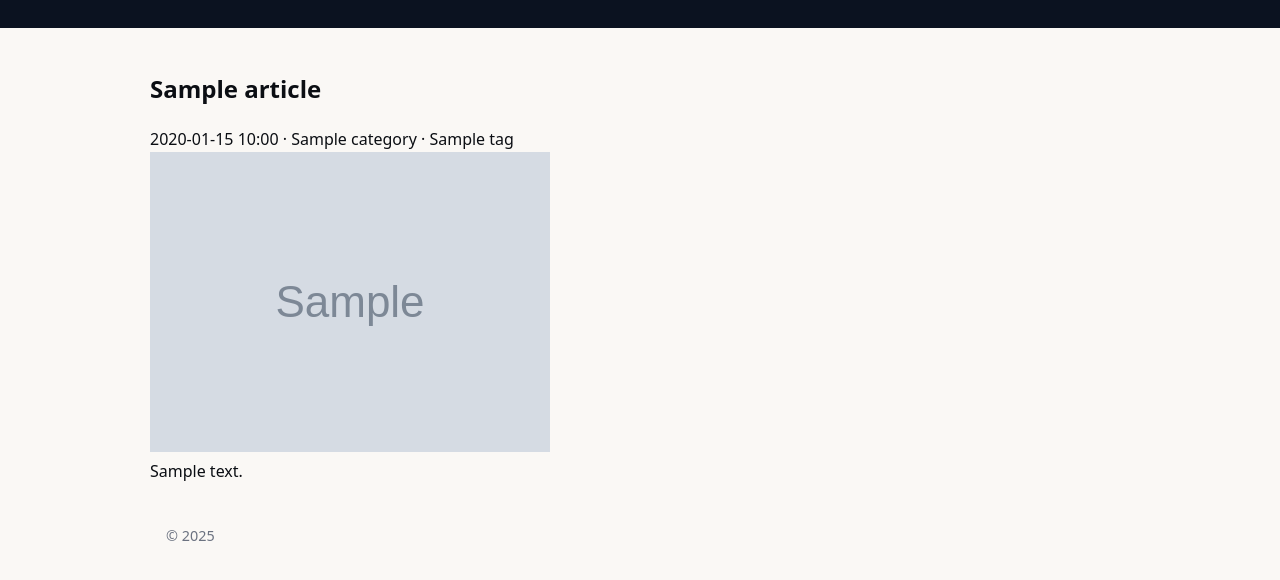
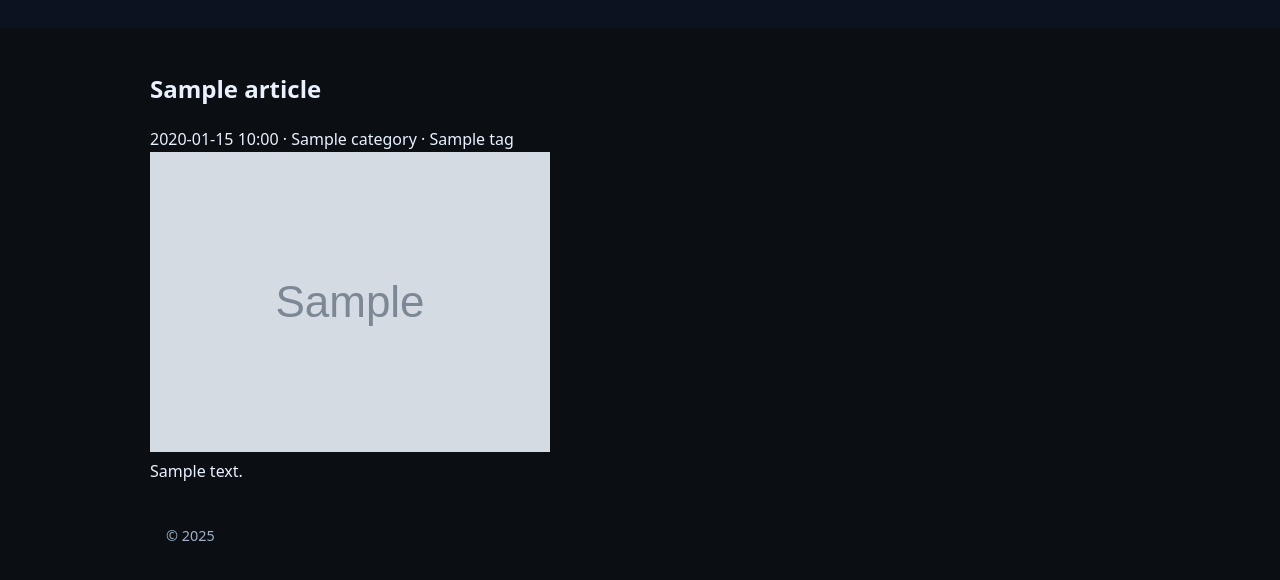
Before and after one commit to Bttlbmb/hiddengemgames, a Python web app: template themes/hgg/templates/article.html in a window 1280 px wide. Shown: the top 580 px of the page. Run offline with Jinja, Linux system fonts and the light colour scheme; the template is opened without the code that fills it: most values are stand-ins (such as "Sample title", 1, 10 or a date in 2020); grey boxes marked "Sample" are stand-in pictures.

Commit message:
Update hgg.css

```diff
--- a/themes/hgg/static/hgg.css
+++ b/themes/hgg/static/hgg.css
@@ -1,9 +1,9 @@
 :root{
-  --ink:#0b0e13;        /* primary text */
-  --muted:#6b7280;      /* subtle text */
-  --bg:#faf8f5;         /* page background */
-  --card:#ffffff;       /* card background */
-  --accent:#0ea5e9;     /* links / accents */
+  --ink:#e9f1ff;   /* light text */
+  --muted:#9fb0c7; /* soft blue grey */
+  --bg:#0b0e13;    /* near-black */
+  --card:#11161e;  /* deep navy cards */
+  --accent:#22d3ee; /* glowing cyan */
 }
 
 *{box-sizing:border-box}
```
